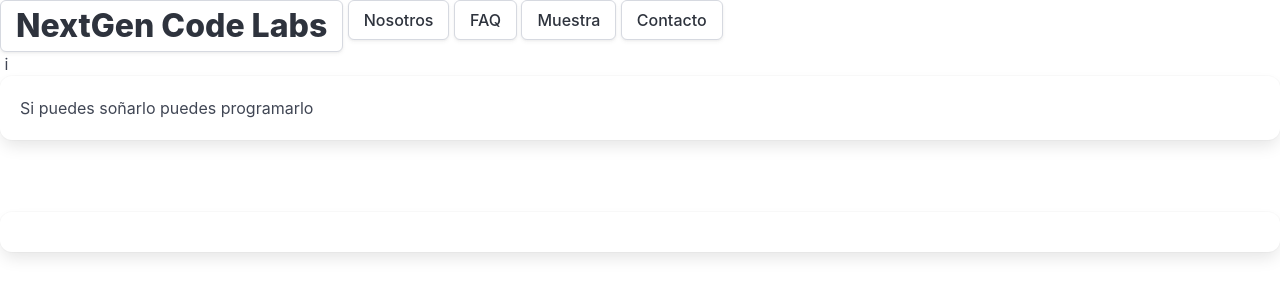
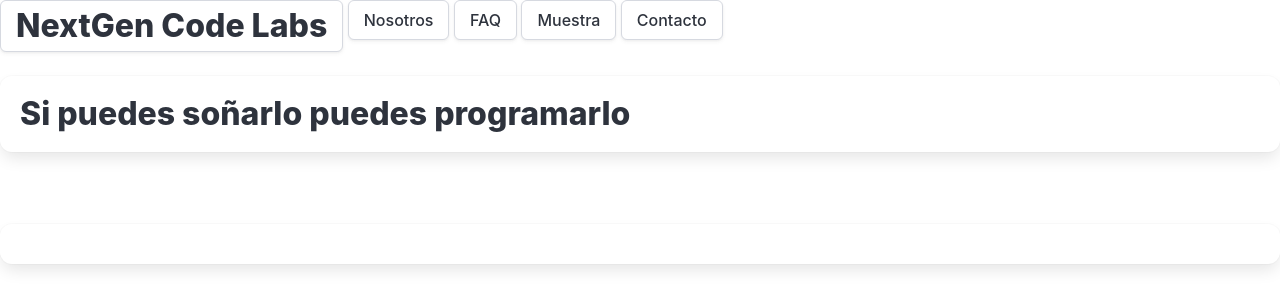
Before and after one commit to gpancardo/proyectoPaginas, a plain HTML site: page index.html in a window 1280 px wide. Drawn offline with Linux system fonts and the light colour scheme.

Commit message:
Cambios menores

```diff
--- a/index.html
+++ b/index.html
@@ -21,10 +21,9 @@
     </nav>
     <div class="carousel">
       <img src="" alt="">
-      i
     </div>
     <div class="box">
-       <p>Si puedes soñarlo puedes programarlo </p>
+       <p class="title">Si puedes soñarlo puedes programarlo </p>
   </div>
 
     <h1> </h1>
```
